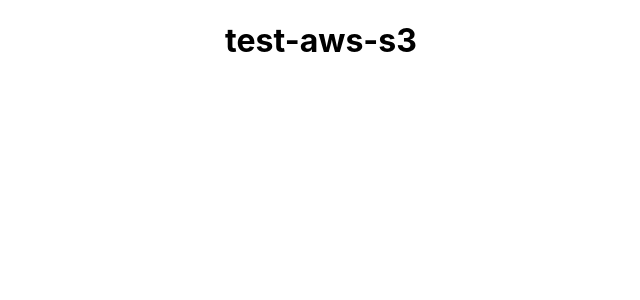
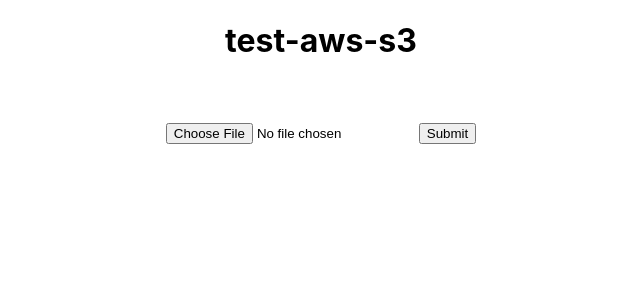
Before and after one commit to manthankumbhar/test-aws-s3-front, a React (Create React App) app: page / in a window 1280 px wide. Shown: the top 300 px of the page, without its empty margins (319-959 px from the left). Built offline with nearby package versions, Linux system fonts and the light colour scheme.

Commit message:
frontend changes

```diff
--- a/package.json
+++ b/package.json
@@ -6,6 +6,7 @@
     "@testing-library/jest-dom": "^5.12.0",
     "@testing-library/react": "^11.2.6",
     "@testing-library/user-event": "^12.8.3",
+    "axios": "^0.21.1",
     "react": "^17.0.2",
     "react-dom": "^17.0.2",
     "react-scripts": "4.0.3",
--- a/src/App.js
+++ b/src/App.js
@@ -1,14 +1,48 @@
-import { Component } from "react";
+import { useState } from "react";
+import axios from "axios";
+
 import "./App.css";
 
-class App extends Component {
-  render() {
-    return (
-      <div className="App">
-        <h1>test-aws-s3</h1>
-      </div>
-    );
-  }
+async function postSong({ song }) {
+  const formData = new FormData();
+  formData.append("song", song);
+
+  const result = await axios
+    .post("http://localhost:3000/songs", formData, {
+      headers: { "Content-Type": "multipart/form-data" },
+    })
+    .then((res) => {
+      alert(res.data);
+    });
+  return result.data;
+}
+
+function App() {
+  const [file, setFile] = useState();
+  const [songs, setSongs] = useState([]);
+
+  const submit = async (event) => {
+    event.preventDefault();
+    const result = await postSong({ song: file });
+    setSongs([result.songs, ...songs]);
+  };
+
+  const fileSelected = (event) => {
+    const file = event.target.files[0];
+    setFile(file);
+  };
+
+  return (
+    <div className="App">
+      <h1>test-aws-s3</h1>
+      <br />
+      <br />
+      <form onSubmit={submit}>
+        <input onChange={fileSelected} type="file" />
+        <button type="submit">Submit</button>
+      </form>
+    </div>
+  );
 }
 
 export default App;
```
Also changed, not shown: 1 other file (tests, documents, lock files or other folders).
